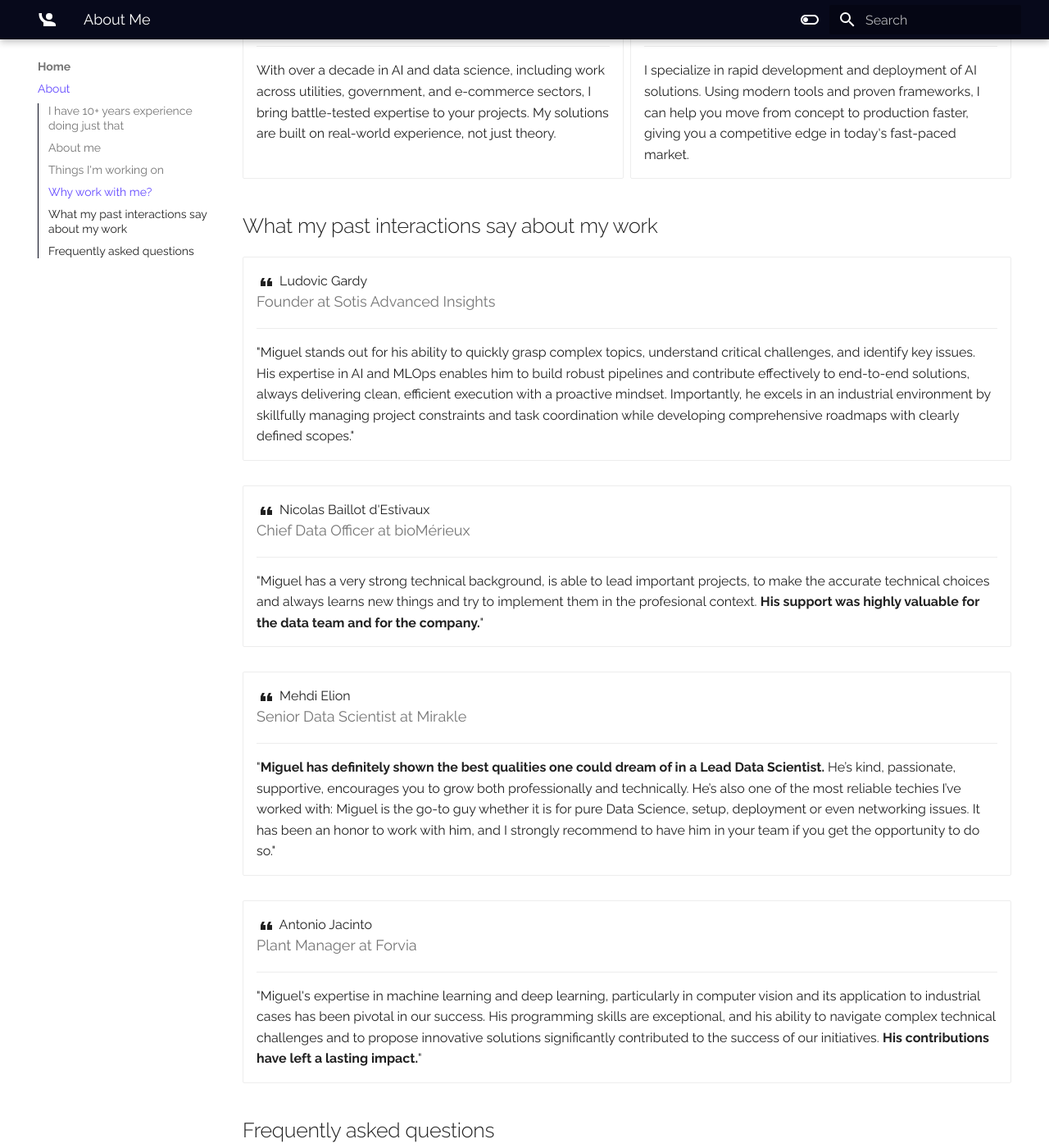
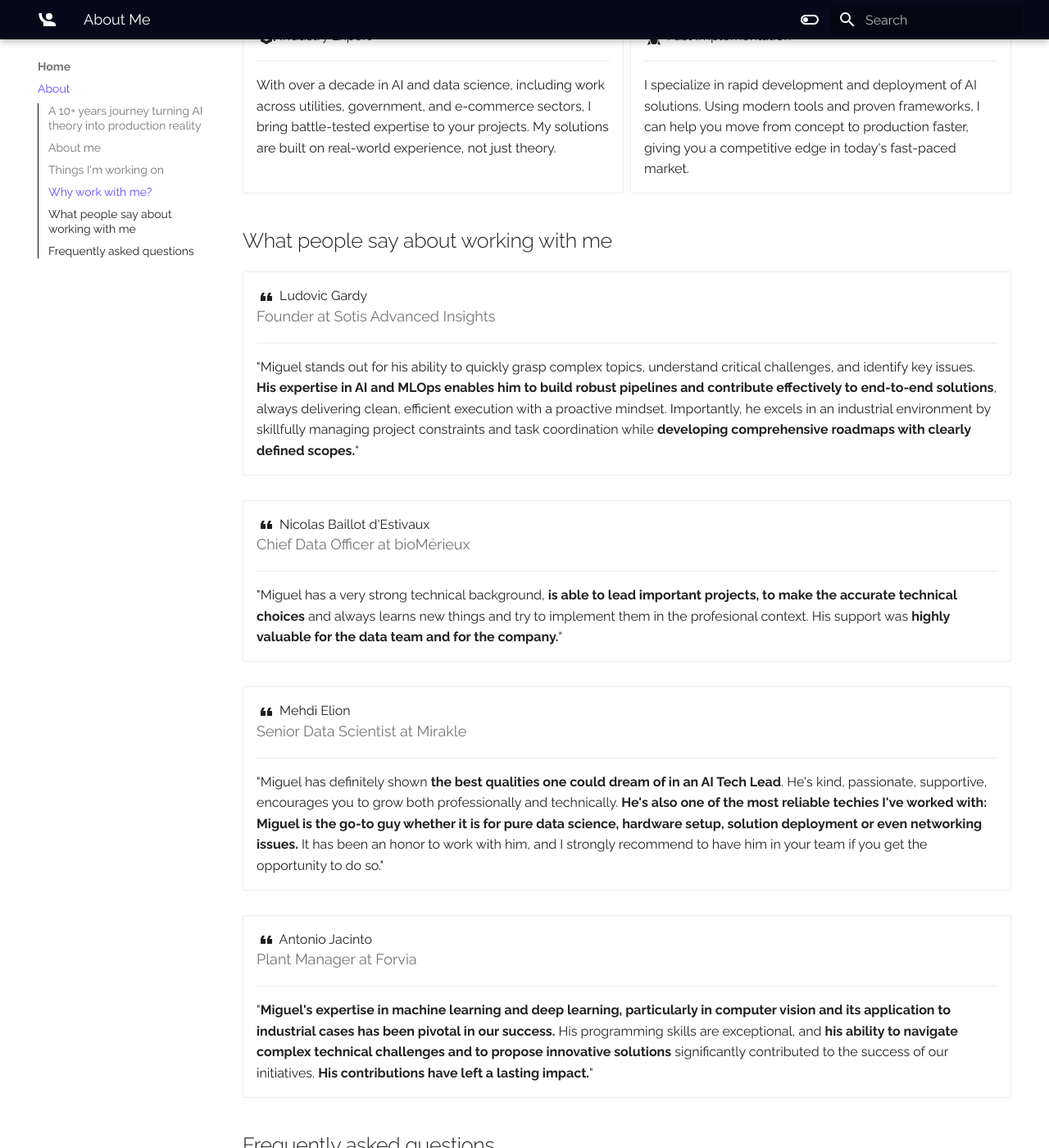
Before and after one commit to pandego/pandego.github.io, an MkDocs documentation site: the page built from docs/index.md, in a window 1280 px wide and 1400 px high, scrolled down 2509 px. Shown: the whole window at 82% size. Built offline with MkDocs 1.6.1 and Material for MkDocs 9.7.7, drawn with Linux system fonts in a browser that asks for light colours; some web fonts are replaced; some of the changed text lies outside the part shown.

Commit message:
docs: update branding from ® to ™ and revise landing page content

```diff
--- a/docs/index.md
+++ b/docs/index.md
@@ -33,19 +33,16 @@
 
 <div class="text-intro-grid" markdown>
 
-# Turn AI complexity into your competitive advantage
+# Hi, I'm Miguel 👋🏼 I build AI systems and document the journey
 
-### I have 10+ years experience doing just that
+### A 10+ years journey turning *AI theory* into *production reality*
 
-- Are you struggling to keep up with the rapid pace of AI innovation?
-
-- Do you need help translating AI hype into real business results?
-
-- Want to implement AI effectively before competitors get ahead?
-
-- Looking for technical expertise and a clear roadmap for AI solutions?
-
-- Need someone who understands both technical and business perspectives?
+- Wondering how AI solves *YOUR* specific business problems?
+- Tired of AI projects that never make it past the PowerPoint?
+- Overwhelmed sorting real AI solutions from the noise?
+- Worried about hallucinations, privacy, and vendor lock-in?
+- Need a clear roadmap from AI pilot to production?
+- Ready to be in the 5%<sup>[1](https://fortune.com/2025/08/18/mit-report-95-percent-generative-ai-pilots-at-companies-failing-cfo/)</sup> whose AI solutions actually bring ROI?
 
 [Book Intro Call :material-arrow-top-right:](https://calendar.app.google/2FvRfdbidFFGPKcu6){ .md-button .md-button--primary target="_blank" }
 
@@ -71,7 +68,7 @@
 
 <div class="grid cards" markdown>
 
--   :fontawesome-solid-building-user:{ .lg .middle } [Datavengers®](https://www.datavengers.tech/)
+-   :fontawesome-solid-building-user:{ .lg .middle } [Datavengers™](https://www.datavengers.tech/)
 
     ---
 
@@ -129,7 +126,7 @@
 
 </div>
 
-## What my past interactions say about my work
+## What people say about working with me
 
 <div class="grid cards testimonials" markdown>
 
@@ -139,7 +136,7 @@
 
     ---
 
-    "Miguel stands out for his ability to quickly grasp complex topics, understand critical challenges, and identify key issues. His expertise in AI and MLOps enables him to build robust pipelines and contribute effectively to end-to-end solutions, always delivering clean, efficient execution with a proactive mindset. Importantly, he excels in an industrial environment by skillfully managing project constraints and task coordination while developing comprehensive roadmaps with clearly defined scopes."
+    "Miguel stands out for his ability to quickly grasp complex topics, understand critical challenges, and identify key issues. **His expertise in AI and MLOps enables him to build robust pipelines and contribute effectively to end-to-end solutions**, always delivering clean, efficient execution with a proactive mindset. Importantly, he excels in an industrial environment by skillfully managing project constraints and task coordination while **developing comprehensive roadmaps with clearly defined scopes.**"
 
 -   :material-format-quote-open:{ .lg .middle } Nicolas Baillot d'Estivaux
 
@@ -147,7 +144,7 @@
 
     ---
 
-    "Miguel has a very strong technical background, is able to lead important projects, to make the accurate technical choices and always learns new things and try to implement them in the profesional context. **His support was highly valuable for the data team and for the company.**"
+    "Miguel has a very strong technical background, **is able to lead important projects, to make the accurate technical choices** and always learns new things and try to implement them in the profesional context. His support was **highly valuable for the data team and for the company.**"
 
 -   :material-format-quote-open:{ .lg .middle } Mehdi Elion
 
@@ -155,7 +152,7 @@
 
     ---
 
-    "**Miguel has definitely shown the best qualities one could dream of in a Lead Data Scientist.** He’s kind, passionate, supportive, encourages you to grow both professionally and technically. He’s also one of the most reliable techies I’ve worked with: Miguel is the go-to guy whether it is for pure Data Science, setup, deployment or even networking issues. It has been an honor to work with him, and I strongly recommend to have him in your team if you get the opportunity to do so."
+    "Miguel has definitely shown **the best qualities one could dream of in an AI Tech Lead**. He's kind, passionate, supportive, encourages you to grow both professionally and technically. **He's also one of the most reliable techies I've worked with: Miguel is the go-to guy whether it is for pure data science, hardware setup, solution deployment or even networking issues.** It has been an honor to work with him, and I strongly recommend to have him in your team if you get the opportunity to do so."
 
 -   :material-format-quote-open:{ .lg .middle } Antonio Jacinto
 
@@ -163,7 +160,7 @@
 
     ---
 
-    "Miguel's expertise in machine learning and deep learning, particularly in computer vision and its application to industrial cases has been pivotal in our success. His programming skills are exceptional, and his ability to navigate complex technical challenges and to propose innovative solutions significantly contributed to the success of our initiatives. **His contributions have left a lasting impact.**"
+    "**Miguel's expertise in machine learning and deep learning, particularly in computer vision and its application to industrial cases has been pivotal in our success.** His programming skills are exceptional, and **his ability to navigate complex technical challenges and to propose innovative solutions** significantly contributed to the success of our initiatives. **His contributions have left a lasting impact.**"
 
 </div>
 
--- a/mkdocs.yml
+++ b/mkdocs.yml
@@ -13,7 +13,7 @@
       - portfolio/projects/project-patent-trend-analytics.md
   - Blog:
     - blog/index.md
-  - Datavengers®: datavengers/index.md
+  - Datavengers™: datavengers/index.md
   - YouTube: https://www.youtube.com/@pandego?sub_confirmation=1
 
 
```
Also changed, not shown: other parts of docs/index.md (+1 -1 lines), docs/datavengers/index.md (+4 -4 lines).
